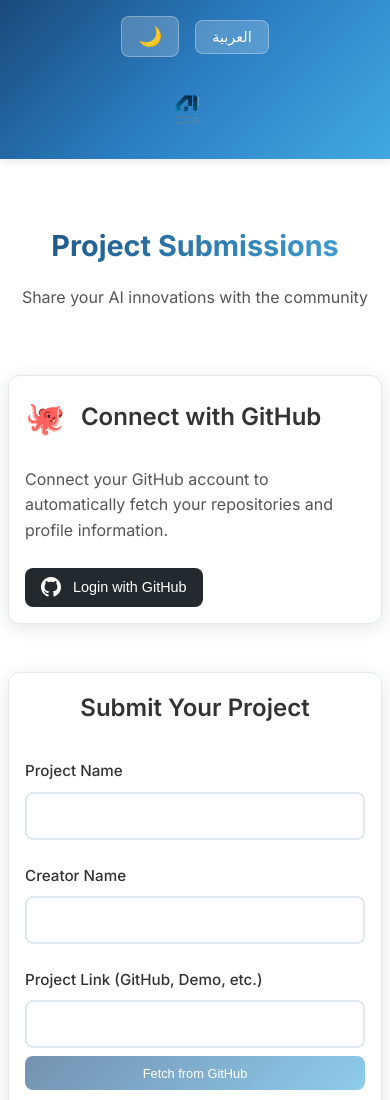
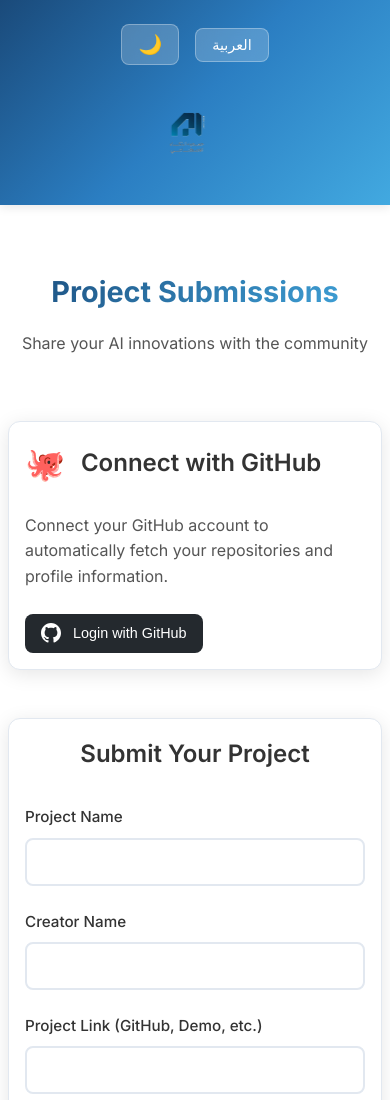
Before and after one commit to yaraabdullah/project-submission, a plain HTML site: page index.html in a window 390 px wide. Shown: the top 1100 px of the page. Drawn offline with Linux system fonts and the light colour scheme.

Commit message:
Make logo much bigger: 120px desktop, 100px mobile

```diff
--- a/styles.css
+++ b/styles.css
@@ -73,7 +73,7 @@
 /* Header Styles */
 .header {
     background: linear-gradient(135deg, var(--primary-gradient-start), var(--primary-gradient-middle), var(--primary-gradient-end));
-    padding: 1rem 0;
+    padding: 1.5rem 0;
     box-shadow: 0 2px 10px var(--shadow);
 }
 
@@ -92,8 +92,8 @@
 }
 
 .logo-icon {
-    width: 80px;
-    height: 80px;
+    width: 120px;
+    height: 120px;
     position: relative;
     flex-shrink: 0;
     display: flex;
@@ -663,8 +663,8 @@
     }
 
     .logo-icon {
-        width: 70px;
-        height: 70px;
+        width: 100px;
+        height: 100px;
     }
 
     .logo-image {
```
